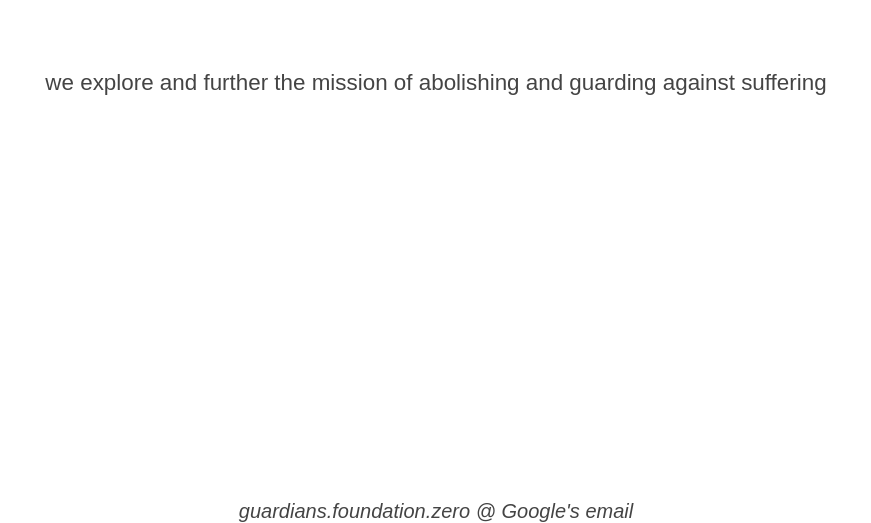
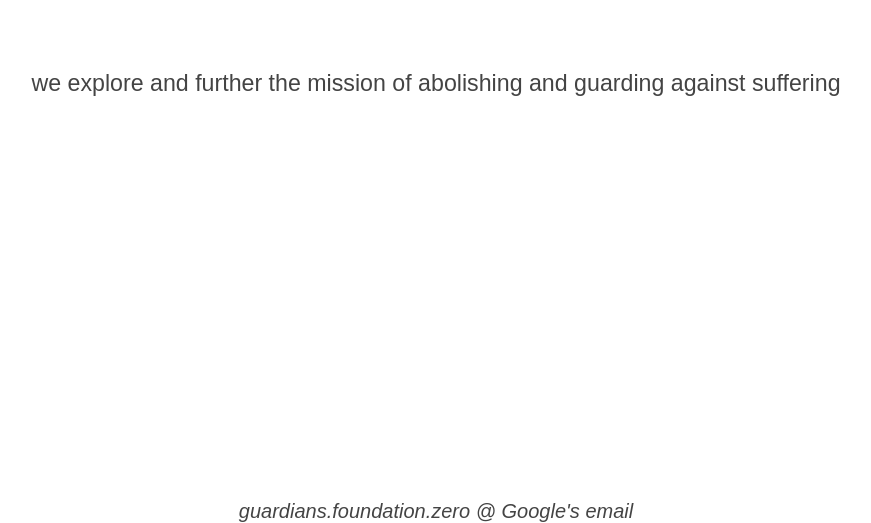
Before and after one commit to Guardians-Foundation/Guardians-Foundation.github.io, a plain HTML site: page src/index.html in a window 1280 px wide. Shown: the part 277-800 px from the top of the page, without its empty margins (204-1075 px from the left). Drawn offline with Linux system fonts and the light colour scheme.

Commit message:
Update src/common.css

```diff
--- a/src/common.css
+++ b/src/common.css
@@ -1,6 +1,6 @@
 :root {
   --size: 20px;
-  --big: 1.4rem;
+  --big: 1.45rem;
   --biggest: 2.7rem;
   --font: sans-serif;
   --logo-font: 'Open Sans', sans-serif;
```
